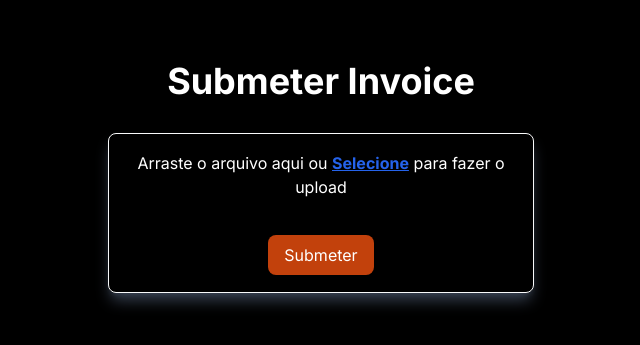
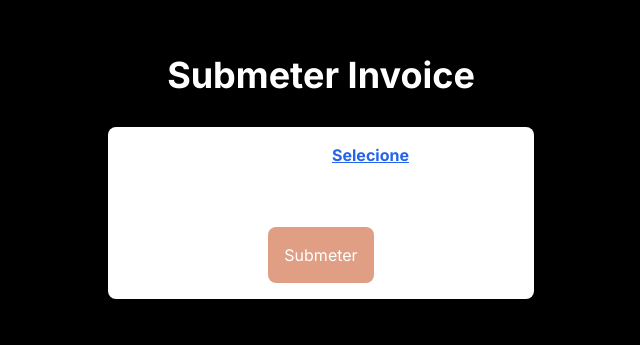
Before and after one commit to GustavoBarros360/paggo-take-home-case-front, a Next.js app: page /invoice/submission in a window 1280 px wide. Shown: the part 223-568 px from the top of the page, without its empty margins (319-959 px from the left). Built offline with nearby package versions, Linux system fonts and the light colour scheme; sample sign-in values are in the browser's storage.

Commit message:
improve drag-n-drop

```diff
--- a/src/app/login/page.tsx
+++ b/src/app/login/page.tsx
@@ -21,7 +21,7 @@ export default function Login() {
 
   return (
     <div className="flex flex-col h-screen justify-center items-center">
-      <div className="flex flex-col gap-4 bg-white p-16 rounded-lg shadow shadow-md">
+      <div className="flex flex-col gap-4 bg-white p-16 rounded-lg shadow-md">
         <H1>Login</H1>
         <button
           onClick={() =>
--- a/src/components/drag-n-drop/drag-n-drop.tsx
+++ b/src/components/drag-n-drop/drag-n-drop.tsx
@@ -78,14 +78,13 @@ export function DragAndDrop({ onSubmit, loading }: DragAndDropProps) {
   return (
     <div className="flex items-center justify-center w-full">
       <form
-        className={`p-4 w-1/3 rounded-lg  min-h-[10rem] text-center flex flex-col items-center justify-center border border-gray-50 shadow-gray-700 shadow-lg`}
+        className={`p-4 w-1/3 rounded-lg  min-h-[10rem] text-center flex flex-col items-center justify-center bg-white shadow-md`}
         onDragEnter={handleDragEnter}
         onSubmit={(e) => e.preventDefault()}
         onDrop={handleDrop}
         onDragLeave={handleDragLeave}
         onDragOver={handleDragOver}
       >
-        {/* this input element allows us to select files for upload. We make it hidden so we can activate it when the user clicks select files */}
         <input
           placeholder="fileInput"
           className="hidden"
@@ -122,9 +121,10 @@ export function DragAndDrop({ onSubmit, loading }: DragAndDropProps) {
         </div>
 
         <button
-          className="bg-orange-700 rounded-lg p-2 mt-3 w-auto"
+          className="bg-orange-700 rounded-lg p-2 mt-3 w-100 disabled:opacity-50 flex justify-center"
           onClick={handleSubmitFile}
           type="submit"
+          disabled={!files.length}
         >
           {!loading && <span className="p-2 text-white">Submeter</span>}
           <ClipLoader
```
